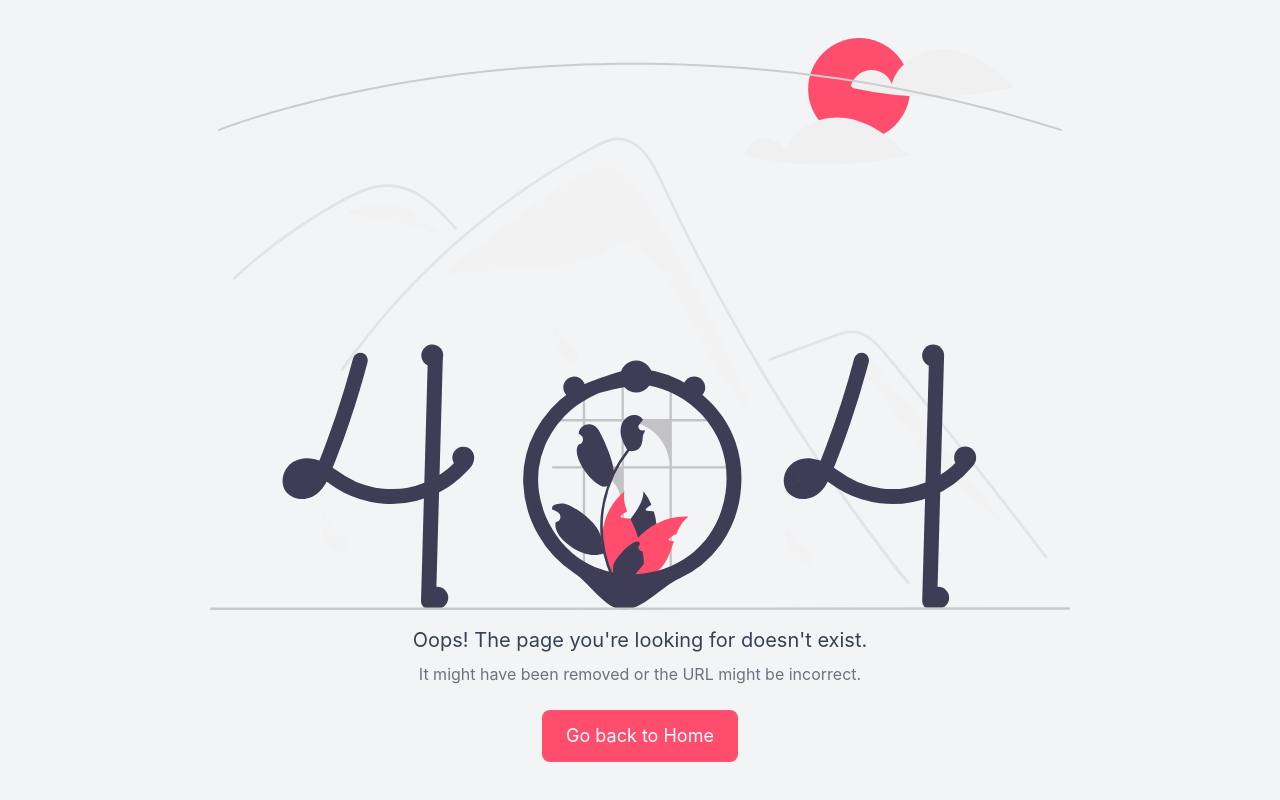
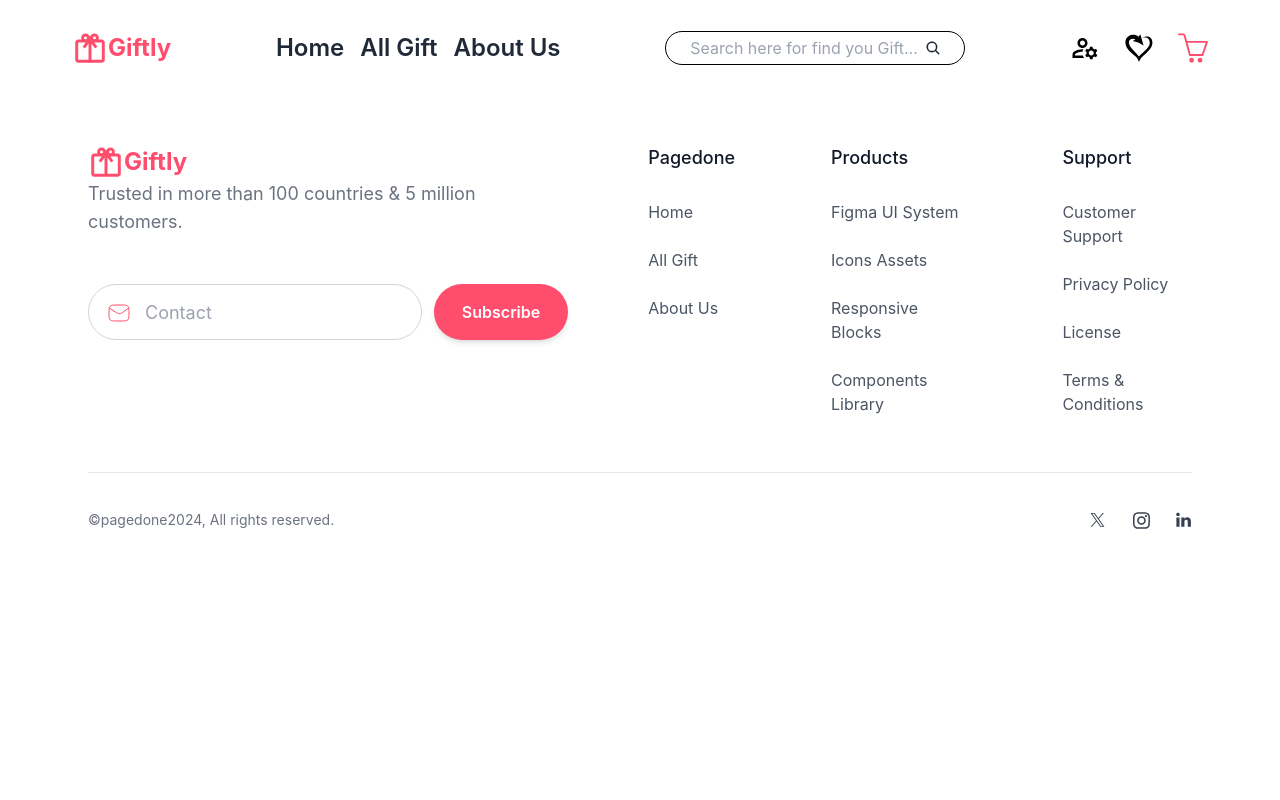
Before and after one commit to Codex-digital1/Giftly, a React (Vite) app: page /cart in a window 1280 px wide. Built offline with nearby package versions, Linux system fonts and the light colour scheme.

Commit message:
Added some folder stucture, resolved issues, enhanced navbar with active routes, and optimized Navbar code by reducing repetition.

```diff
--- a/src/components/shared/Navbar.tsx
+++ b/src/components/shared/Navbar.tsx
@@ -4,8 +4,16 @@ import { MdOutlineManageAccounts } from "react-icons/md";
 import { GiSelfLove } from "react-icons/gi";
 import { SlBasket } from "react-icons/sl";
 import { IoSearch } from "react-icons/io5";
-import { NavLink } from "react-router-dom";
+import { Link, NavLink } from "react-router-dom";
 
+const megaMenu = [
+  { name: "Home", path: "/" },
+  { name: "All Gift", path: "/allGift" },
+  { name: "About Us", path: "/aboutUs" },
+  { name: <MdOutlineManageAccounts />, path: "/account" },
+  { name: <GiSelfLove />, path: "/wishList" },
+  { name: <SlBasket />, path: "/cart" },
+];
 
 const Navbar: React.FC = () => {
   return (
@@ -46,77 +54,60 @@ const Navbar: React.FC = () => {
         </div>
 
         <IoMdGift className="md:text-4xl text-base font-bold" />
-        <h1 className="md:text-2xl text-base font-bold">Giftly</h1>
+        <Link to="/" className="md:text-2xl text-base font-bold">
+          Giftly
+        </Link>
       </div>
-
-      {/* Mega menu */}
+      {/* Mega menu leftSide */}
       <nav className="space-x-4 md:flex hidden">
-        <NavLink
-          className={({ isActive }) =>
-            isActive
-              ? "font-semibold text-lg md:text-xl lg:text-2xl text-primary  "
-              : "font-semibold text-lg md:text-xl lg:text-2xl"
-          }
-          to="/"
-        >
-          Home
-        </NavLink>
-        <NavLink
-          className={({ isActive }) =>
-            isActive
-              ? "font-semibold text-lg md:text-xl lg:text-2xl   text-primary  "
-              : "font-semibold text-lg md:text-xl lg:text-2xl  "
-          }
-          to="/allGift"
-        >
-          All Gift
-        </NavLink>
-        <NavLink
-          className={({ isActive }) =>
-            isActive
-              ? "font-semibold text-lg md:text-xl lg:text-2xl   text-primary  "
-              : "font-semibold text-lg md:text-xl lg:text-2xl    text-black"
-          }
-          to="/aboutUs"
-        >
-          About Us
-        </NavLink>
+        {megaMenu?.slice(0, 3).map((menu) => (
+          <NavLink
+            key={menu.path}
+            className={({ isActive }) =>
+              isActive
+                ? "font-semibold text-lg md:text-xl lg:text-2xl text-primary  "
+                : "font-semibold text-lg md:text-xl lg:text-2xl"
+            }
+            to={menu.path}
+          >
+            {menu.name}
+          </NavLink>
+        ))}
       </nav>
-
       {/* Input */}
-      <label className="relative  md:flex hidden justify-center items-center">
+      <label className="relative group md:flex hidden justify-center items-center">
         <input
           type="text"
-          className="md:w-[300px]  w-[200px] rounded-full border border-primary md:px-6 px-2 md:p-1 text-secondary"
+          className="md:w-[300px]  w-[200px] rounded-full  border border-black md:px-6 px-2 md:p-1 text-black   focus:outline-none focus:border-primary hover:border-primary"
           placeholder="Search here for find you Gift..."
         />
-        <IoSearch className="text-primary absolute right-6 mt-0 hover:text-textYellow cursor-pointer" />
+        <IoSearch className="group-hover:text-primary absolute right-6 mt-0 hover:text-textYellow cursor-pointer" />
       </label>
-
-      {/* For small screen input */}
-      <label className="relative md:hidden flex justify-center items-center ">
+      {/* input for sm */}
+      <label className="relative group md:hidden flex justify-center items-center ">
         <input
           type="text"
-          className="text-black w-[150px] rounded-full border border-primary px-2 md:p-1"
+          className="text-black w-[150px] rounded-full border border-black px-2 md:p-1 focus:outline-none focus:border-primary hover:border-primary"
           placeholder="Search.."
         />
-        <IoSearch className="text-primary absolute right-3 mt-0 hover:text-textYellow cursor-pointer" />
+        <IoSearch className="group-hover:text-primary absolute right-3 mt-0 hover:text-textYellow cursor-pointer" />
       </label>
-
-      {/* Icons */}
+      {/* mega menu Icons rightSide */}
       <div className="flex justify-center items-center gap-x-4 md:gap-x-6">
-        <h1 className="md:text-3xl text-lg flex cursor-pointer justify-center items-center gap-x-1 text-primary">
-          <MdOutlineManageAccounts />
-        </h1>
-        <h1 className=" md:text-3xl text-lg flex cursor-pointer justify-center items-center gap-x-1 text-primary">
-          <GiSelfLove />
-        </h1>
-        <h1 className="text-primary cursor-pointer md:text-3xl text-lg font-bold flex justify-center items-center gap-x-1">
-          <SlBasket />
-        </h1>
+        {megaMenu?.slice(3, 6).map((menu) => (
+          <NavLink
+            key={menu.path}
+            className={({ isActive }) =>
+              isActive
+                ? "text-primary font-semibold text-lg md:text-3xl   "
+                : "font-semibold text-black text-lg md:text-3xl "
+            }
+            to={menu.path}
+          >
+            {menu.name}
+          </NavLink>
+        ))}
       </div>
-
-
     </div>
   );
 };
--- /dev/null
+++ b/src/pages/aboutUs/AboutUs.tsx
@@ -0,0 +1,9 @@
+ const AboutUs = () => {
+    return (
+        <div>
+
+        </div>
+    );
+};
+
+export default AboutUs;
--- /dev/null
+++ b/src/pages/acount/Account.tsx
@@ -0,0 +1,11 @@
+import React from 'react';
+
+const Account = () => {
+    return (
+        <div>
+
+        </div>
+    );
+};
+
+export default Account;
--- /dev/null
+++ b/src/pages/allGift/Allgift.tsx
@@ -0,0 +1,9 @@
+const Allgift = () => {
+    return (
+        <div>
+
+        </div>
+    );
+};
+
+export default Allgift;
--- /dev/null
+++ b/src/pages/cart/Cart.tsx
@@ -0,0 +1,11 @@
+import React from 'react';
+
+const Cart = () => {
+    return (
+        <div>
+
+        </div>
+    );
+};
+
+export default Cart;
--- /dev/null
+++ b/src/pages/wishList/WishList.tsx
@@ -0,0 +1,9 @@
+const WishList = () => {
+    return (
+        <div>
+
+        </div>
+    );
+};
+
+export default WishList;
```
Also changed, not shown: src/router/Router.tsx (+25 -0 lines).
